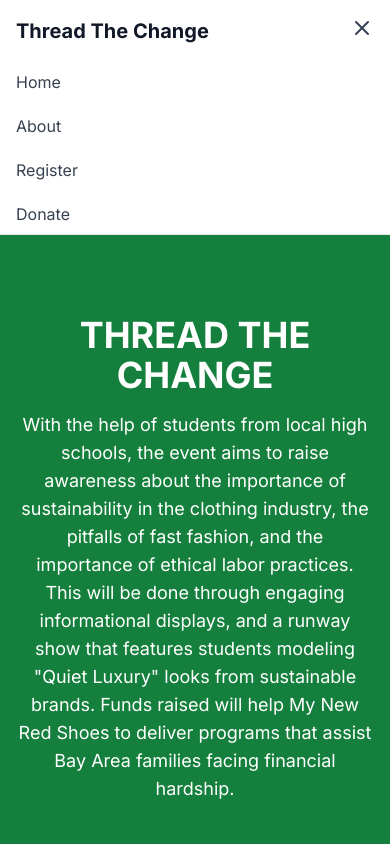
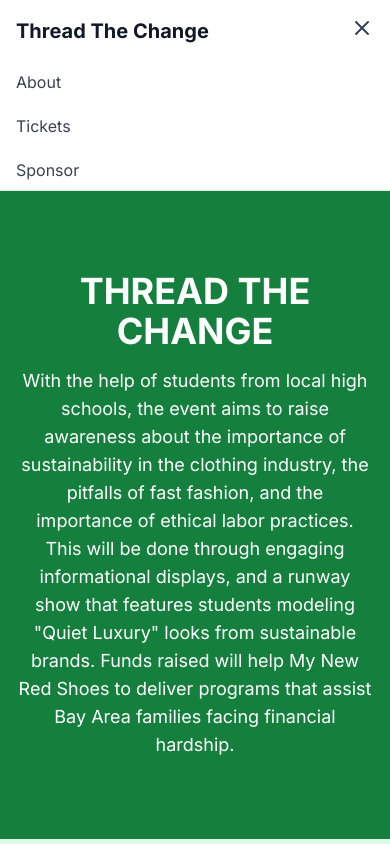
Before and after one commit to bnaluz/thread-the-change, a Next.js app: page /about in a window 390 px wide. Both pictures are taken after a click on the button 362 px from the left and 28 px from the top of the page. Shown: the top 844 px of the page. Built offline with nearby package versions, Linux system fonts and the light colour scheme.

Commit message:
fix: mobile nav

```diff
--- a/app/components/Navbar/Navbar.jsx
+++ b/app/components/Navbar/Navbar.jsx
@@ -61,9 +61,9 @@ const Navbar = () => {
         {isOpen && (
           <div className="md:hidden">
             <div className="flex flex-col space-y-1">
-              <Link href="/" className="text-gray-700 hover:text-gray-900 py-2">
+              {/* <Link href="/" className="text-gray-700 hover:text-gray-900 py-2">
                 Home
-              </Link>
+              </Link> */}
               <Link
                 href="/about"
                 className="text-gray-700 hover:text-gray-900 py-2"
@@ -74,13 +74,13 @@ const Navbar = () => {
                 href="/register"
                 className="text-gray-700 hover:text-gray-900 py-2"
               >
-                Register
+                Tickets
               </Link>
               <Link
                 href="/donate"
                 className="text-gray-700 hover:text-gray-900 py-2"
               >
-                Donate
+                Sponsor
               </Link>
             </div>
           </div>
```
